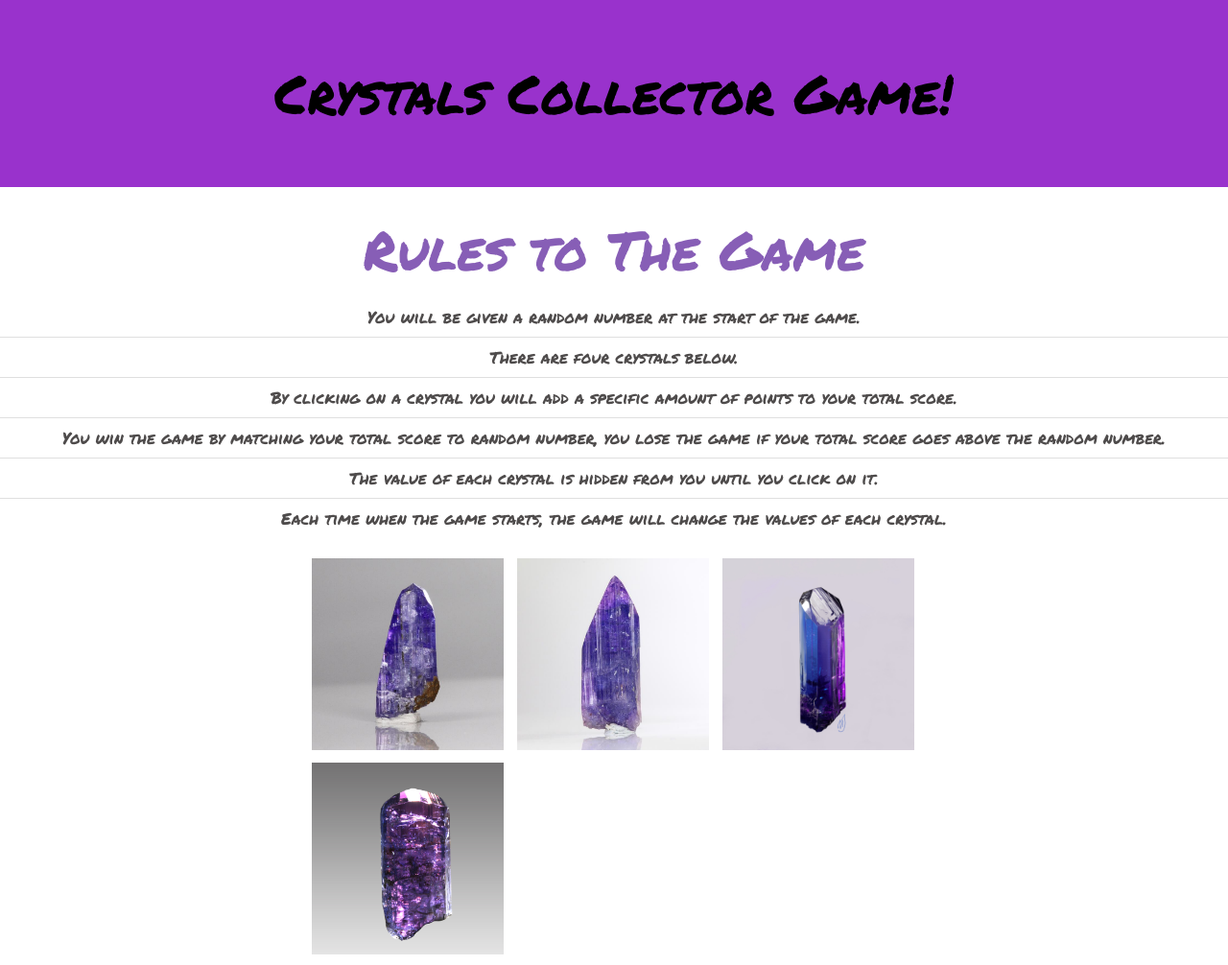
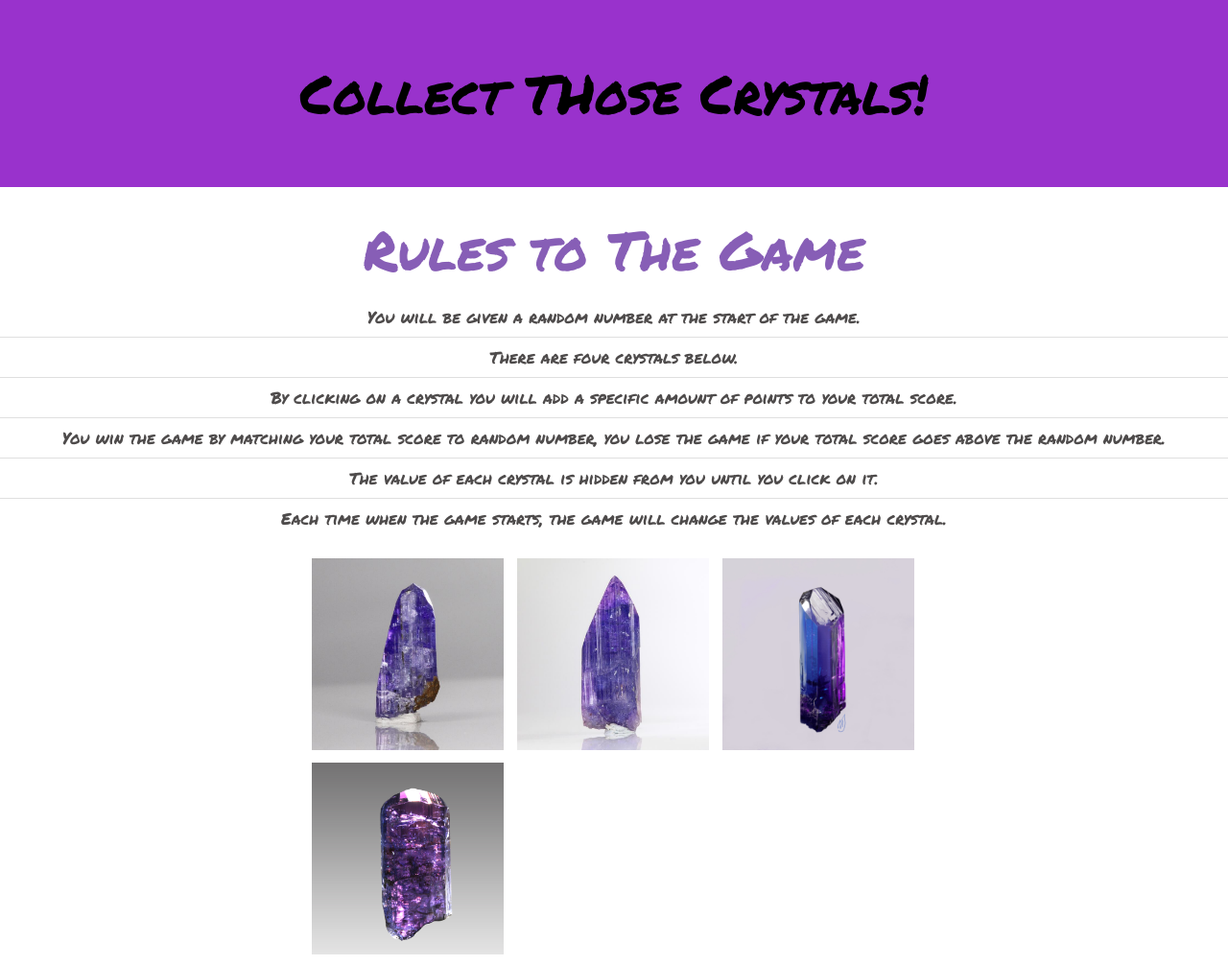
Before and after one commit to surielsa/Sals-Crystal-Game, a plain HTML site: page index.html in a window 1280 px wide. Shown: the top 1006 px of the page at 96% size. Drawn offline with nearby package versions, Linux system fonts and the light colour scheme.

Commit message:
final updates

```diff
--- a/assets/css/style.css
+++ b/assets/css/style.css
@@ -46,5 +46,3 @@
     font-family: 'Permanent Marker', cursive;
     font-size: 25px;
 }
-
-.winloss {}
--- a/assets/javascript/game.js
+++ b/assets/javascript/game.js
@@ -32,8 +32,6 @@ $(document).ready(function(){
 		crystalTwo= randomNum(1, 12);
 		crystalThree= randomNum(1, 12);
 		crystalFour= randomNum(1, 12);
-
-
 	}
 
 
@@ -49,7 +47,6 @@ $(document).ready(function(){
 		WinLose();
 		$(playerScore).text(counter);
 
-
 	});
 
 	$("#crystal3").on("click", function(){
@@ -57,14 +54,12 @@ $(document).ready(function(){
 		WinLose();
 		$(playerScore).text(counter);
 
-
 	});
 
 	$("#crystal4").on("click", function(){
 		counter += crystalFour;
 		WinLose();
 		$(playerScore).text(counter);
-
 
 	});
 
--- a/index.html
+++ b/index.html
@@ -30,7 +30,7 @@
 <body>
     <div class="jumbotron jumbotron-fluid">
         <div class="container">
-            <h1 class="display-4">Crystals Collector Game!</h1>
+            <h1 class="display-4">Collect THose Crystals!</h1>
         </div>
     </div>
 
```
Also changed, not shown: 1 other file.
